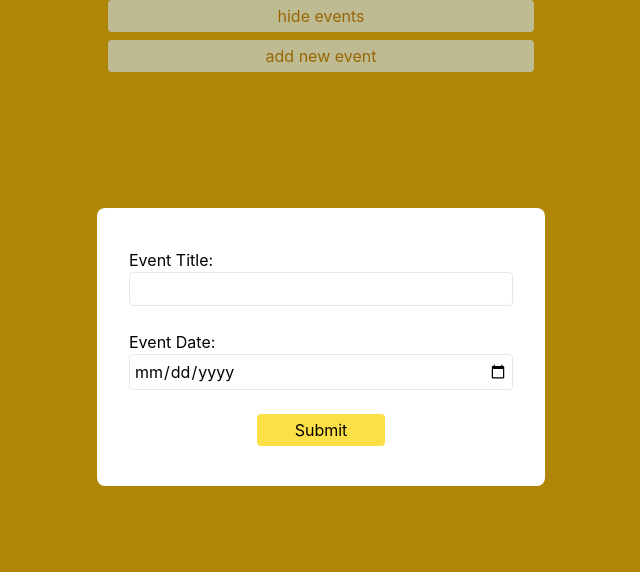
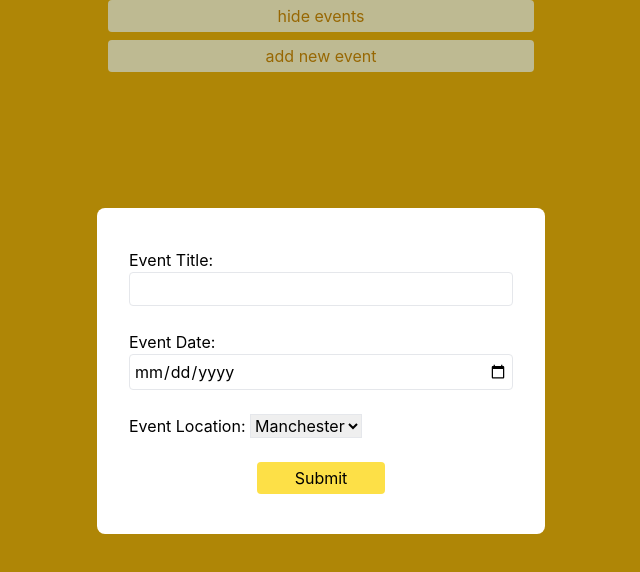
Before and after one commit to DavidRedding/event-list, a React (Create React App) app: page / in a window 1280 px wide. Both pictures are taken after a click on the button "add new event". Shown: the top 572 px of the page, without its empty margins (319-959 px from the left). Built offline with nearby package versions, Linux system fonts and the light colour scheme.

Commit message:
ability to add & display location via selectbox

```diff
--- a/src/components/EventList.js
+++ b/src/components/EventList.js
@@ -2,7 +2,10 @@ const EventList = ({ events, handleClick }) => {
   // Map
   const list = events.map((event) => (
     <div className="py-5 flex flex-col items-center" key={event.id}>
-      <h2 className=" text-xl font-bold mb-2 text-yellow-200">{event.title}</h2>
+      <h2 className=" text-xl font-bold  text-yellow-200">{event.title}</h2>
+      <p className="mb-2 text-yellow-200">
+        {event.location} - {event.date}
+      </p>
       <button className=" bg-yellow-300 p-1 w-1/2 text-yellow-700 rounded" onClick={() => handleClick(event.id)}>
         delete event
       </button>
--- a/src/components/NewEventForm.js
+++ b/src/components/NewEventForm.js
@@ -3,26 +3,31 @@ import { useState } from 'react';
 const NewEventForm = ({ addEvent }) => {
   const [title, setTitle] = useState('');
   const [date, setDate] = useState('');
+  const [location, setLocation] = useState('manchester');
+
+  const reset = () => {
+    setDate('');
+    setTitle('');
+    setLocation('manchester');
+  };
 
   const handleSubmit = (e) => {
     e.preventDefault();
+
     const event = {
       title: title,
       date: date,
+      location: location,
       id: Math.floor(Math.random() * 1000),
     };
     console.log(event);
     addEvent(event);
     reset();
   };
-  const reset = () => {
-    setDate('');
-    setTitle('');
-  };
 
   return (
     <form onSubmit={handleSubmit} className="flex flex-col space-y-6 max-w-sm bg-rose-5 mx-auto">
-      <label className=" flex flex-col items-start ">
+      <label className=" text-left ">
         <span>Event Title:</span>
         <input
           type="text"
@@ -31,7 +36,7 @@ const NewEventForm = ({ addEvent }) => {
           value={title}
         />
       </label>
-      <label className=" flex flex-col items-start">
+      <label className=" text-left">
         <span>Event Date:</span>
         <input
           type="date"
@@ -40,7 +45,15 @@ const NewEventForm = ({ addEvent }) => {
           value={date}
         />
       </label>
-      <button className="  w-1/3 mx-auto  bg-yellow-300 hover:bg-yellow-200 px-7 py-1 rounded">Submit</button>
+      <label className="text-left">
+        <span>Event Location: </span>
+        <select className=" border outline-none focus:border-yellow-400" onChange={(e) => setLocation(e.target.value)}>
+          <option value="manchester">Manchester</option>
+          <option value="london">London</option>
+          <option value="cardiff">Cardiff</option>
+        </select>
+      </label>
+      <button className="  w-1/3 mx-auto bg-yellow-300 hover:bg-yellow-200 px-7 py-1 rounded">Submit</button>
     </form>
   );
 };
```
